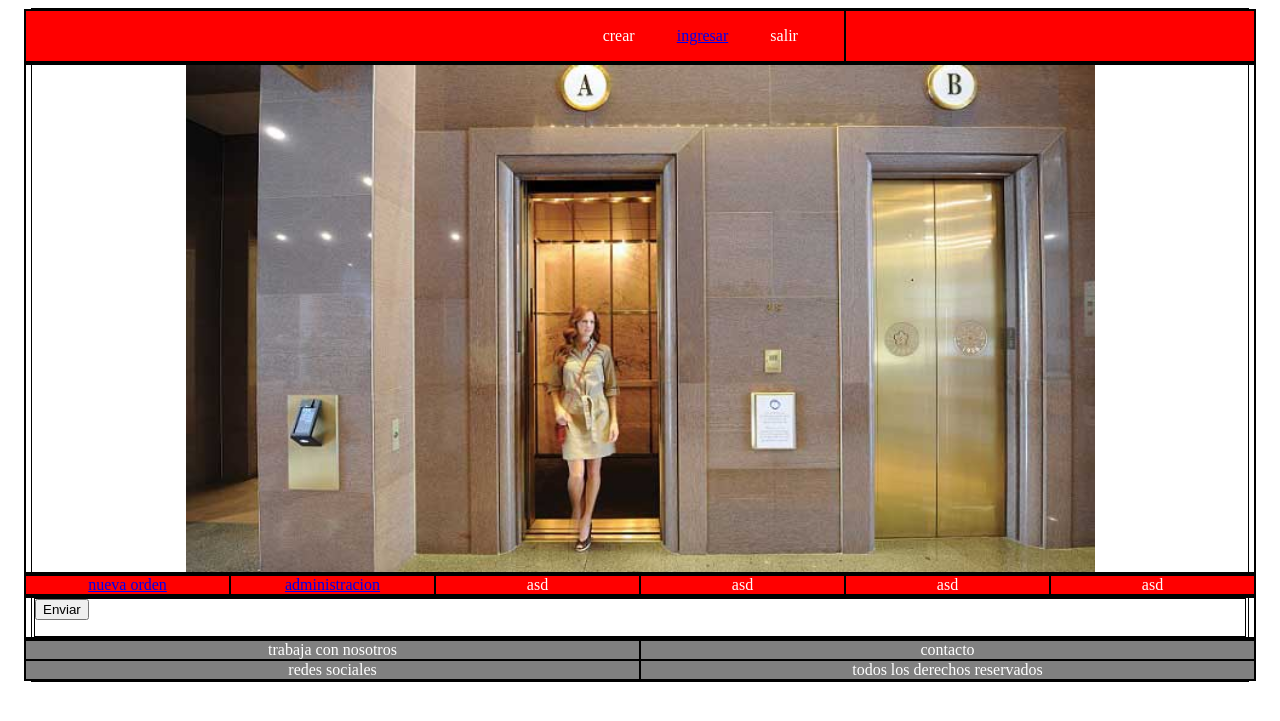
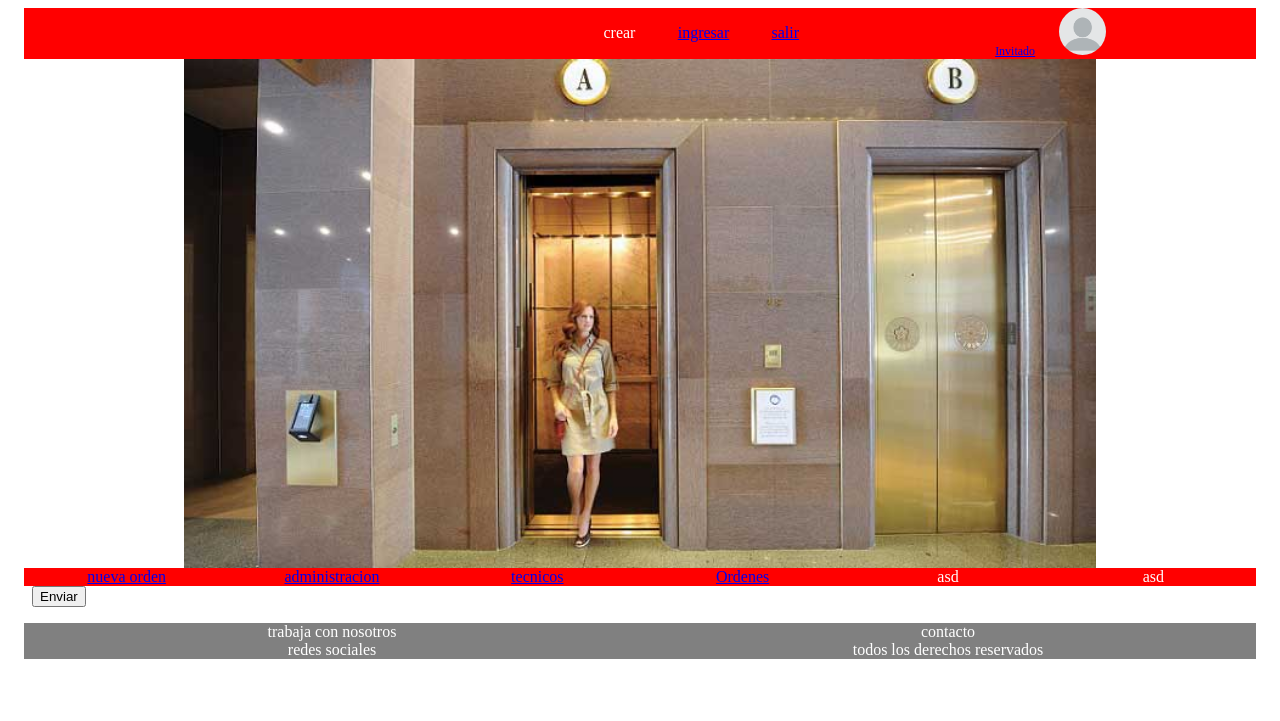
Before and after one commit to Roscow/ET, a Django app: page /nueva_orden in a window 1280 px wide. Shown: the top 721 px of the page. Run offline with Django 3.2, Linux system fonts and the light colour scheme; parts of the project's set-up code (start-up, migrations or seed data) failed here and were passed over.

Commit message:
add list ordenes

```diff
--- a/Apps/Mantencion/forms.py
+++ b/Apps/Mantencion/forms.py
@@ -24,7 +24,7 @@
             'folio':forms.TextInput(),
             'id_ascensor':forms.Select(),
             'cliente':forms.Select(),
-            'tecnico':forms.Select(),
+            'tecnico':forms.CheckboxSelectMultiple(),
             'fecha':forms.SelectDateWidget(years=range(datetime.datetime.now().year - 100, datetime.datetime.now().year)),
             'hora_inicio':forms.TextInput(),
             'hora_termino':forms.TextInput(),
--- a/Apps/Mantencion/models.py
+++ b/Apps/Mantencion/models.py
@@ -33,7 +33,7 @@
     folio = models.CharField(primary_key=True, max_length=50)
     id_ascensor = models.ForeignKey(Ascensor, on_delete=models.CASCADE)
     cliente = models.ForeignKey(Cliente , on_delete=models.CASCADE)
-    tecnico = models.ForeignKey(Tecnico, on_delete=models.CASCADE)
+    tecnico = models.ManyToManyField(Tecnico)
     fecha = models.DateField(blank=True, null=False)
     hora_inicio = models.CharField(max_length=50)
     hora_termino =  models.CharField(max_length=50)
--- a/Apps/Mantencion/urls.py
+++ b/Apps/Mantencion/urls.py
@@ -2,6 +2,7 @@
 from django.conf.urls import include , url
 from Apps.Mantencion.views import index, prueba,cosa,inicio, nueva_orden, problemas
 from . import views
+
 
 
 urlpatterns = [
@@ -12,4 +13,8 @@
     url(r'^problemas', views.problemas, name='problemas'),
     url(r'^conexion', views.opciones_conectar, name='conexion_opc'),
     url(r'^api-auth/', include('rest_framework.urls')),
+    url(r'^listado_tecnico', views.listado_tecnicos, name='listado_tecnicos'),
+    url(r'^listado_ordenes', views.listado_ordenes, name='listado_ordenes'),
+    url(r'^oauth/', include('social_django.urls', namespace='social')),
+
 ]
--- a/Apps/Mantencion/views.py
+++ b/Apps/Mantencion/views.py
@@ -1,7 +1,10 @@
 from django.shortcuts import render, redirect
 from  django.http import HttpResponse
 from .forms import nuevaOrdenForm
-from .models import Orden
+from .models import Orden, Tecnico
+from django.contrib.auth import logout
+
+
 
 # Create your views here.
 
@@ -38,3 +41,15 @@
      else:
         form = nuevaOrdenForm()
      return render(request, 'templates/nueva_orden.html', {'form': form})
+
+
+def listado_tecnicos(request):
+    tecnicos_list = Tecnico.objects.all()
+    contexto = {'tecnicos':tecnicos_list}
+    return render(request, 'templates/listado_tecnicos.html', contexto)
+
+
+def listado_ordenes(request):
+    ordenes_list = Orden.objects.all()
+    contexto = {'ordenes':ordenes_list}
+    return render(request, 'templates/listado_ordenes.html', contexto)
--- a/MantencionAscensores/urls.py
+++ b/MantencionAscensores/urls.py
@@ -15,6 +15,8 @@
 """
 from django.conf.urls import url, include
 from django.contrib import admin
+from django.contrib.auth import logout
+
 #from django.urls import path
 
 
@@ -22,5 +24,5 @@
     url(r'^admin/', admin.site.urls),
     #url(r'^$', include ('Apps.Mantencion.urls')),
     url(r'^', include ('Apps.Mantencion.urls')),
-
+    url(r'^salir$', logout, name="salir"),
 ]
--- a/static/css/style.css
+++ b/static/css/style.css
@@ -1,5 +1,5 @@
 div{
-    border : solid 1px black;
+    border : solid 0px black;
 }
 
 
@@ -48,3 +48,40 @@
     align-content: center;
     text-align: center;
 }
+
+
+
+
+.perfil img{
+    width: 12%;
+    height: auto;
+    border-radius: 100%;
+    margin-left: 5%;
+}
+
+.perfil a{
+    font-size: 75%;
+
+}
+
+.perfil{
+    width: 100%;
+    height: 100%;
+    text-align: center;
+    justify-content: center;
+}
+
+
+.tec_profile{
+    border-radius: 10px;
+    box-shadow: 3px  3px gray;
+    margin: 10px;
+    border : 1px solid black;
+}
+
+.orden_item{
+    border-radius: 10px;
+    box-shadow: 3px  3px gray;
+    margin: 10px;
+    border : 1px solid black;
+}
--- a/templates/base.html
+++ b/templates/base.html
@@ -21,12 +21,24 @@
 					<ul>
 						<li>crear</li>
 						<li><a href="{% url 'conexion_opc'%}">ingresar</a></li>
-						<li>salir</li>
+						<li><a href="{% url 'salir' %}">salir</a></li>
 					</ul>
 				</div>
 
 				<div class="col-xs-4 col-lg-4">
-						{% block perfil %}{% endblock %}
+						{% block perfil %}
+						{% if user.is_authenticated %}
+						<div class="perfil">
+							<a href="#">{{ user }}</a>
+							<img src="{% static 'img/perfil1.png' %}" >
+						</div>
+					{% else %}
+						<div class="perfil">
+							<a href="#">Invitado</a>
+							<img src="{% static 'img/perfil1.png' %}" >
+						</div>
+					{% endif %}
+						{% endblock %}
 				</div>
 			</div>
 
@@ -52,11 +64,12 @@
 				</div>
 
 				<div class="col-xs-12 col-lg-2">
-					asd
+					<a href="{% url 'listado_tecnicos' %}"> tecnicos</a>
+
 				</div>
 
 				<div class="col-xs-12 col-lg-2">
-					asd
+					<a href="{% url 'listado_ordenes' %}"> Ordenes</a>
 				</div>
 
 				<div class="col-xs-12 col-lg-2">
--- a/templates/templates/conexion_opc.html
+++ b/templates/templates/conexion_opc.html
@@ -12,7 +12,7 @@
     </div>
 
     <div class="col-xs-12 col-lg-12 opc">
-        con admin-django
+        con admin-django <a href="#">link</a>
     </div>
 
 {% endblock %}
```
Also changed, not shown: MantencionAscensores/settings.py (+13 -0 lines), static/css/perfil_css.css (deleted, +0 -21 lines), templates/templates/index.html (+12 -4 lines), templates/templates/listado_ordenes.html (+35 -46 lines), templates/templates/listado_tecnicos.html (added, +23 -0 lines), Apps/Mantencion/migrations/0004_auto_20181212_2118.py (added), db.sqlite3.
